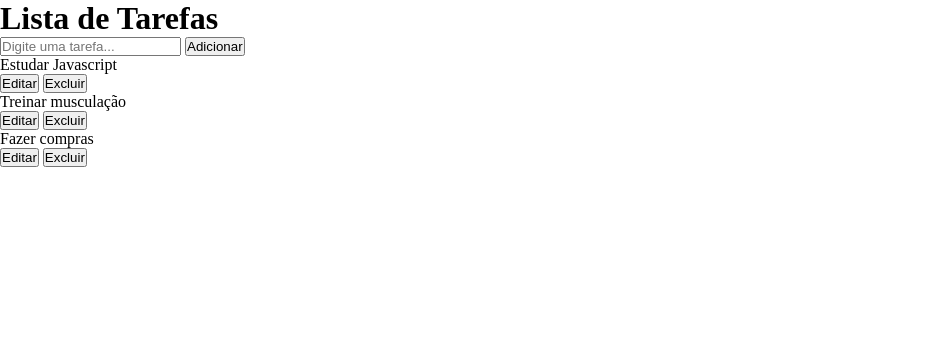
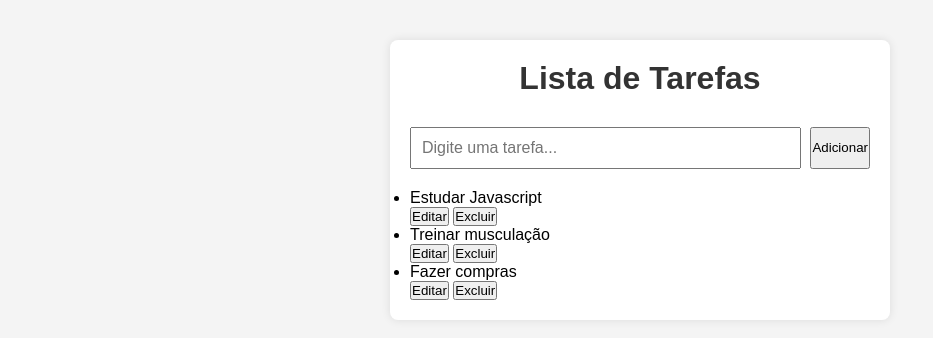
Before and after one commit to rodrigoamb/gt-todo-list, a plain HTML site: page index.html in a window 1280 px wide. Shown: the whole page, without its empty margins (0-933 px from the left). Drawn offline with Linux system fonts and the light colour scheme.

Commit message:
fazendo css

```diff
--- a/style.css
+++ b/style.css
@@ -3,3 +3,38 @@
   padding: 0;
   box-sizing: border-box;
 }
+
+body {
+  font-family: Arial, Helvetica, sans-serif;
+  background-color: #f4f4f4;
+  display: flex;
+  justify-content: center;
+}
+
+.container {
+  width: 31.25rem;
+  background-color: white;
+  box-shadow: 0 0 10px rgba(0, 0, 0, 0.1);
+  border-radius: 0.5rem;
+  padding: 1.25rem;
+  margin: 2.5rem;
+}
+
+h1 {
+  text-align: center;
+  color: #333333;
+  margin-bottom: 1.88rem;
+}
+
+form {
+  display: flex;
+  flex-direction: row;
+  gap: 0.62rem;
+  margin-bottom: 1.25rem;
+}
+
+#todo-input {
+  width: 100%;
+  padding: 0.62rem;
+  font-size: 1rem;
+}
```
